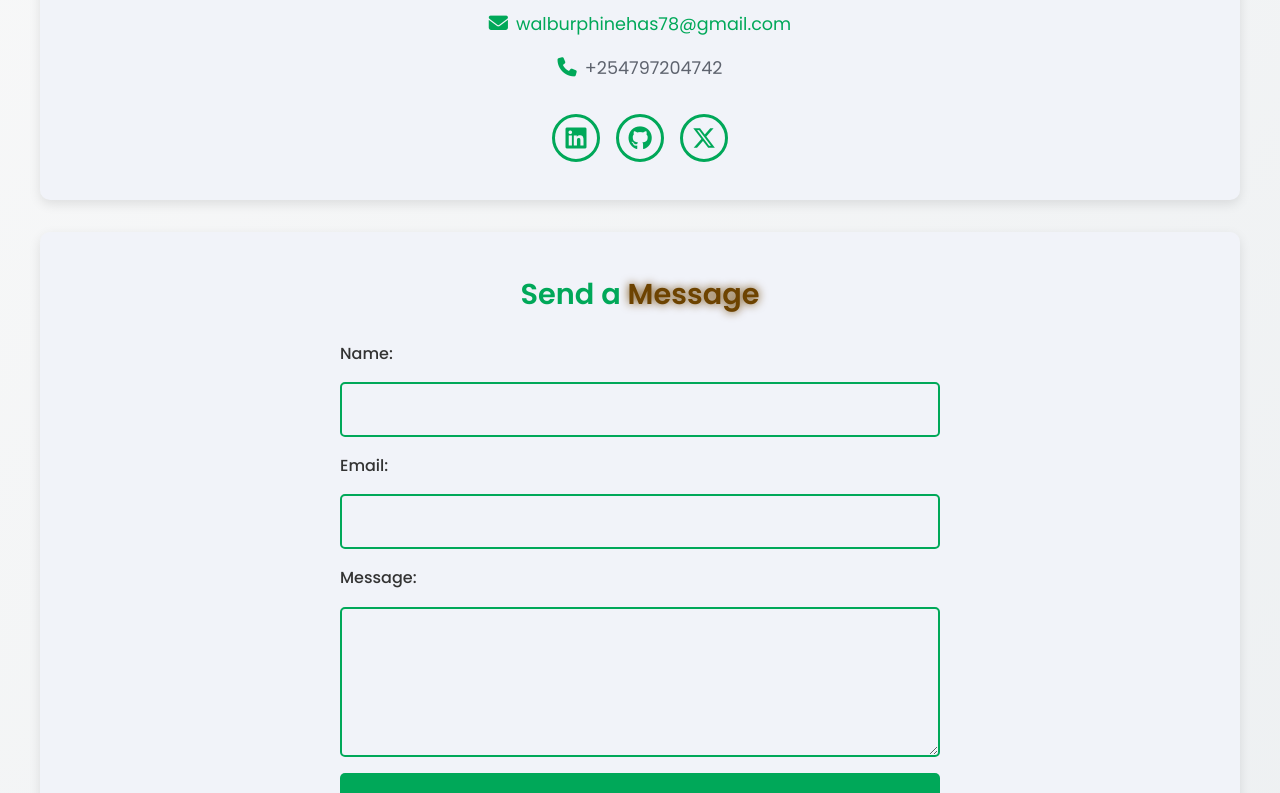
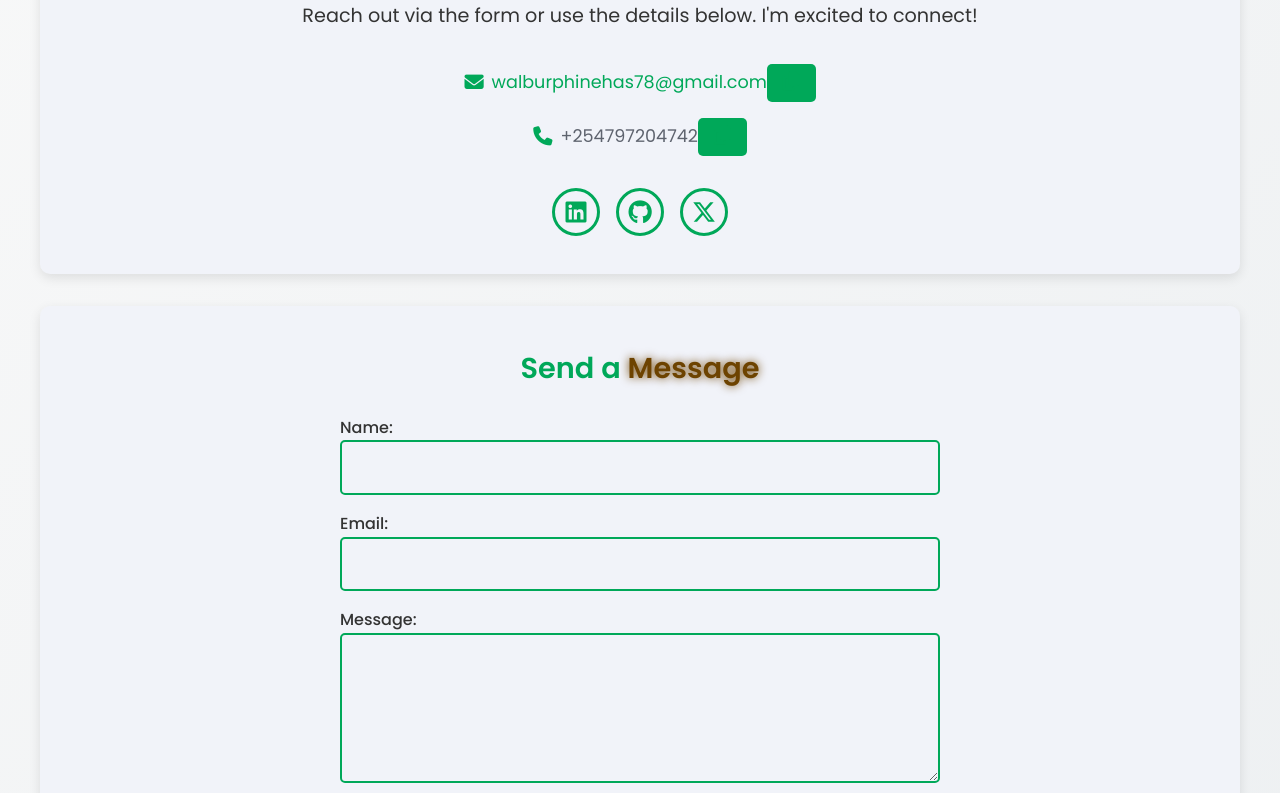
Before and after one commit to MachariaP/react-projects, a React (Vite) app in the folder my-portfolio/: page /contact in a window 1280 px wide. Shown: the part 760-1553 px from the top of the page. Built offline with nearby package versions, Linux system fonts and the light colour scheme.

Commit message:
feat: update Contact.jsx with form validation and theme consistency

```diff
--- a/my-portfolio/src/pages/Contact.jsx
+++ b/my-portfolio/src/pages/Contact.jsx
@@ -1,76 +1,230 @@
-import React, { useState } from 'react';
+import React, { useState, useEffect, useRef } from 'react';
+import AOS from 'aos';
+import 'aos/dist/aos.css';
 import '../styles/Contact.css';
 
 function Contact() {
   const [name, setName] = useState('');
   const [email, setEmail] = useState('');
   const [message, setMessage] = useState('');
+  const [status, setStatus] = useState({ type: '', message: '' });
+  const [isSubmitting, setIsSubmitting] = useState(false);
+  const formRef = useRef(null);
+
+  // Initialize AOS
+  useEffect(() => {
+    AOS.init({ once: true, offset: 100 });
+    return () => AOS.refresh();
+  }, []);
+
+  // Client-side validation
+  const validateForm = () => {
+    const emailRegex = /^[^\s@]+@[^\s@]+\.[^\s@]+$/;
+    if (!emailRegex.test(email)) {
+      setStatus({ type: 'error', message: 'Please enter a valid email address.' });
+      return false;
+    }
+    if (message.length < 10) {
+      setStatus({ type: 'error', message: 'Message must be at least 10 characters long.' });
+      return false;
+    }
+    return true;
+  };
+
+  // Copy to clipboard
+  const copyToClipboard = (text, type) => {
+    navigator.clipboard.writeText(text);
+    setStatus({ type: 'success', message: `${type} copied to clipboard!` });
+    setTimeout(() => setStatus({ type: '', message: '' }), 3000);
+  };
 
   const handleSubmit = async (e) => {
     e.preventDefault();
+    if (!validateForm()) return;
+
+    setIsSubmitting(true);
+    setStatus({ type: '', message: '' });
+
     const formData = new FormData();
     formData.append('name', name);
     formData.append('email', email);
     formData.append('message', message);
 
     try {
+      // Replace with your Formspree ID or use process.env.REACT_APP_FORMSPREE_ID
       const response = await fetch('https://formspree.io/f/your-form-id', {
         method: 'POST',
         body: formData,
-        headers: {
-          'Accept': 'application/json'
-        }
+        headers: { Accept: 'application/json' },
       });
+
       if (response.ok) {
-        alert('Message sent successfully!');
+        setStatus({ type: 'success', message: 'Message sent successfully!' });
+        formRef.current.reset();
         setName('');
         setEmail('');
         setMessage('');
       } else {
-        alert('Error sending message.');
+        setStatus({ type: 'error', message: 'Error sending message. Please try again.' });
       }
     } catch (error) {
-      console.error('Error:', error);
+      console.error('Submission error:', error);
+      setStatus({ type: 'error', message: 'Network error. Please check your connection.' });
+    } finally {
+      setIsSubmitting(false);
     }
   };
 
   return (
-    <>
-      <section className="map-section" data-aos="fade-up" data-aos-duration="1000">
-        <iframe src="https://www.google.com/maps/embed?pb=!1m18!1m12!1m3!1d3988.073013073073!2d36.821073314757!3d-1.286073999062073!2m3!1f0!2f0!3f0!3m2!1i1024!2i768!4f13.1!3m3!1m2!1s0x182f0b0b0b0b0b0b%3A0x0b0b0b0b0b0b0b0b!2sNairobi%20City%20County!5e0!3m2!1sen!2ske!4v1629786820001!5m2!1sen!2ske" style={{ border: 'none' }} allowFullScreen loading="lazy"></iframe>
+    <div className="contact-page">
+      <section className="map-section" data-aos="fade-up">
+        <h2 className="map-title" data-aos="zoom-in">Find Me</h2>
+        <iframe
+          src="https://www.google.com/maps/embed?pb=!1m18!1m12!1m3!1d3988.073013073073!2d36.821073314757!3d-1.286073999062073!2m3!1f0!2f0!3f0!3m2!1i1024!2i768!4f13.1!3m3!1m2!1s0x182f0b0b0b0b0b0b%3A0x0b0b0b0b0b0b0b0b!2sNairobi%20City%20County!5e0!3m2!1sen!2ske!4v1629786820001!5m2!1sen!2ske"
+          style={{ border: 'none' }}
+          allowFullScreen
+          loading="lazy"
+          title="Map showing Nairobi City County"
+          data-aos="fade-up"
+          data-aos-delay="200"
+        ></iframe>
       </section>
 
-      <section className="contact-section" data-aos="fade-up" data-aos-duration="1000" data-aos-delay="200">
+      <section className="contact-section" data-aos="fade-up">
         <div className="contact-info">
-          <h1 data-aos="zoom-in" data-aos-duration="1000" data-aos-delay="400">Contact <span>Me</span></h1>
-          <p data-aos="fade-right" data-aos-duration="1000" data-aos-delay="600">Feel free to get in touch using the details below or the contact form.</p>
+          <h1 data-aos="zoom-in">Contact <span>Me</span></h1>
+          <p data-aos="fade-right">
+            Reach out via the form or use the details below. I'm excited to connect!
+          </p>
           <ul>
-            <li data-aos="fade-up" data-aos-duration="1000" data-aos-delay="800"><i className="fas fa-envelope"></i> <a href="mailto:walburphinehas78@gmail.com">walburphinehas78@gmail.com</a></li>
-            <li data-aos="fade-up" data-aos-duration="1000" data-aos-delay="1000"><i className="fas fa-phone"></i> +254797204742</li>
+            <li data-aos="fade-up" data-aos-delay="200">
+              <i className="fas fa-envelope"></i>
+              <span>
+                <a
+                  href="mailto:walburphinehas78@gmail.com"
+                  aria-label="Email Phinehas Macharia"
+                >
+                  walburphinehas78@gmail.com
+                </a>
+                <button
+                  className="copy-btn"
+                  onClick={() => copyToClipboard('walburphinehas78@gmail.com', 'Email')}
+                  aria-label="Copy email address"
+                >
+                  <i className="fas fa-copy"></i>
+                </button>
+              </span>
+            </li>
+            <li data-aos="fade-up" data-aos-delay="400">
+              <i className="fas fa-phone"></i>
+              <span>
+                +254797204742
+                <button
+                  className="copy-btn"
+                  onClick={() => copyToClipboard('+254797204742', 'Phone')}
+                  aria-label="Copy phone number"
+                >
+                  <i className="fas fa-copy"></i>
+                </button>
+              </span>
+            </li>
           </ul>
-          <div className="social-media" data-aos="zoom-in" data-aos-duration="1000" data-aos-delay="1200">
-            <a href="https://www.linkedin.com/in/phinehas-macharia-0b1b3b1b3/" className="social-link"><i className="fab fa-linkedin"></i></a>
-            <a href="http://www.github.com/PhinehasMacharia" className="social-link"><i className="fab fa-github"></i></a>
-            <a href="https://x.com/PhinehasMachari" className="social-link"><i className="fab fa-x-twitter"></i></a>
+          <div className="social-media" data-aos="zoom-in" data-aos-delay="600">
+            <a
+              href="https://www.linkedin.com/in/phinehas-macharia-0b1b3b1b3/"
+              className="social-link"
+              aria-label="Visit Phinehas Macharia's LinkedIn profile"
+              target="_blank"
+              rel="noopener noreferrer"
+            >
+              <i className="fab fa-linkedin"></i>
+            </a>
+            <a
+              href="http://www.github.com/PhinehasMacharia"
+              className="social-link"
+              aria-label="Visit Phinehas Macharia's GitHub profile"
+              target="_blank"
+              rel="noopener noreferrer"
+            >
+              <i className="fab fa-github"></i>
+            </a>
+            <a
+              href="https://x.com/PhinehasMachari"
+              className="social-link"
+              aria-label="Visit Phinehas Macharia's X profile"
+              target="_blank"
+              rel="noopener noreferrer"
+            >
+              <i className="fab fa-x-twitter"></i>
+            </a>
           </div>
         </div>
       </section>
 
-      <section className="form-section" data-aos="fade-up" data-aos-duration="1000" data-aos-delay="400">
+      <section className="form-section" data-aos="fade-up">
         <div className="contact-form">
-          <h3 data-aos="zoom-in" data-aos-duration="1000" data-aos-delay="600">Send a <span>Message</span></h3>
-          <form onSubmit={handleSubmit}>
-            <label htmlFor="name" data-aos="fade-right" data-aos-duration="1000" data-aos-delay="800">Name:</label>
-            <input type="text" id="name" name="name" value={name} onChange={(e) => setName(e.target.value)} required aria-label="Your name" autoComplete="on" data-aos="fade-left" data-aos-duration="1000" data-aos-delay="1000" />
-            <label htmlFor="email" data-aos="fade-right" data-aos-duration="1000" data-aos-delay="1200">Email:</label>
-            <input type="email" id="email" name="email" value={email} onChange={(e) => setEmail(e.target.value)} required aria-label="Your email" autoComplete="on" data-aos="fade-left" data-aos-duration="1000" data-aos-delay="1400" />
-            <label htmlFor="message" data-aos="fade-right" data-aos-duration="1000" data-aos-delay="1600">Message:</label>
-            <textarea id="message" name="message" value={message} onChange={(e) => setMessage(e.target.value)} required aria-label="Your message" data-aos="fade-left" data-aos-duration="1000" data-aos-delay="1800"></textarea>
-            <button type="submit" data-aos="zoom-in" data-aos-duration="1000" data-aos-delay="2000">Send Message</button>
+          <h3 data-aos="zoom-in">
+            Send a <span>Message</span>
+          </h3>
+          <form onSubmit={handleSubmit} ref={formRef} aria-live="polite">
+            {status.message && (
+              <div
+                className={`status-message ${status.type}`}
+                role="alert"
+                data-aos="fade-down"
+              >
+                {status.message}
+              </div>
+            )}
+            <div className="form-group" data-aos="fade-right">
+              <label htmlFor="name">Name:</label>
+              <input
+                type="text"
+                id="name"
+                name="name"
+                value={name}
+                onChange={(e) => setName(e.target.value)}
+                required
+                aria-label="Your name"
+                autoComplete="name"
+              />
+            </div>
+            <div className="form-group" data-aos="fade-right" data-aos-delay="200">
+              <label htmlFor="email">Email:</label>
+              <input
+                type="email"
+                id="email"
+                name="email"
+                value={email}
+                onChange={(e) => setEmail(e.target.value)}
+                required
+                aria-label="Your email"
+                autoComplete="email"
+              />
+            </div>
+            <div className="form-group" data-aos="fade-right" data-aos-delay="400">
+              <label htmlFor="message">Message:</label>
+              <textarea
+                id="message"
+                name="message"
+                value={message}
+                onChange={(e) => setMessage(e.target.value)}
+                required
+                aria-label="Your message"
+              ></textarea>
+            </div>
+            <button
+              type="submit"
+              disabled={isSubmitting}
+              data-aos="zoom-in"
+              data-aos-delay="600"
+            >
+              {isSubmitting ? 'Sending...' : 'Send Message'}
+            </button>
           </form>
         </div>
       </section>
-    </>
+    </div>
   );
 }
 
```
